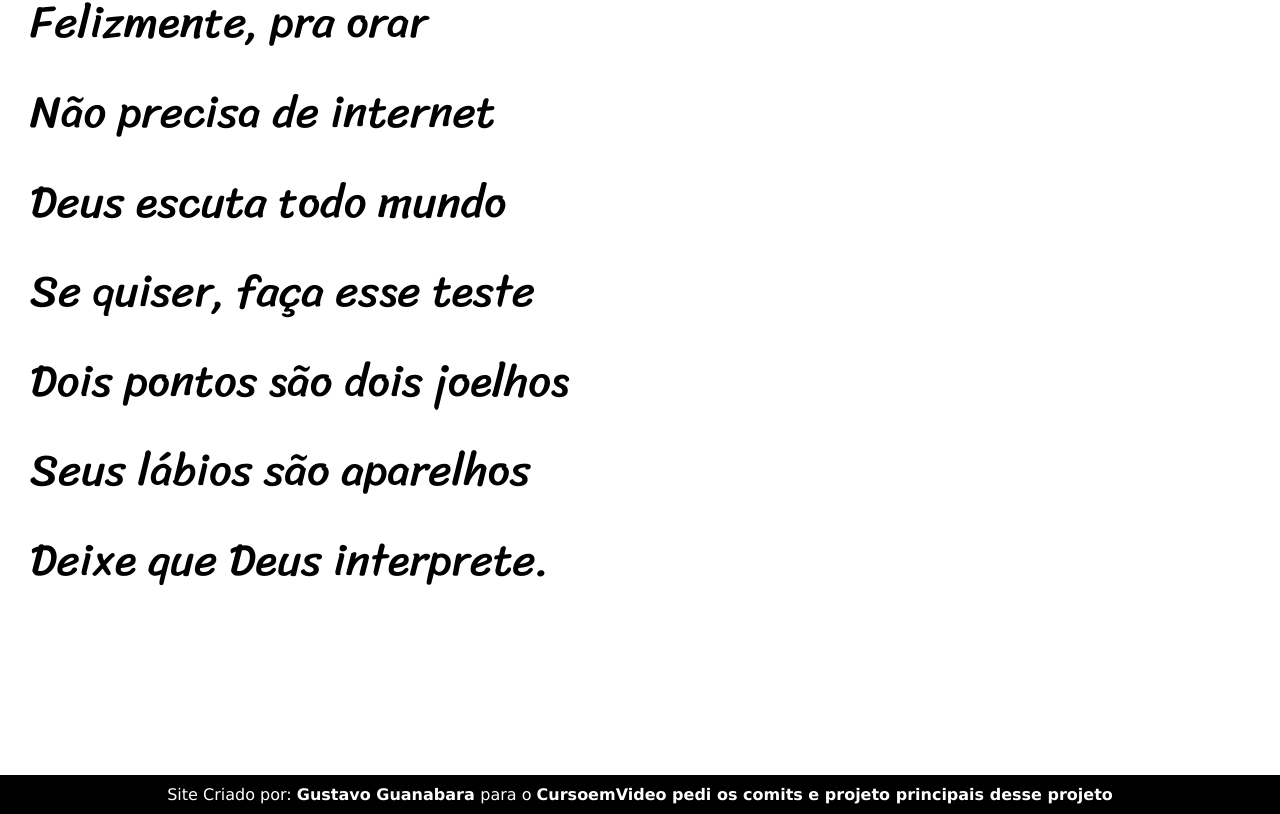
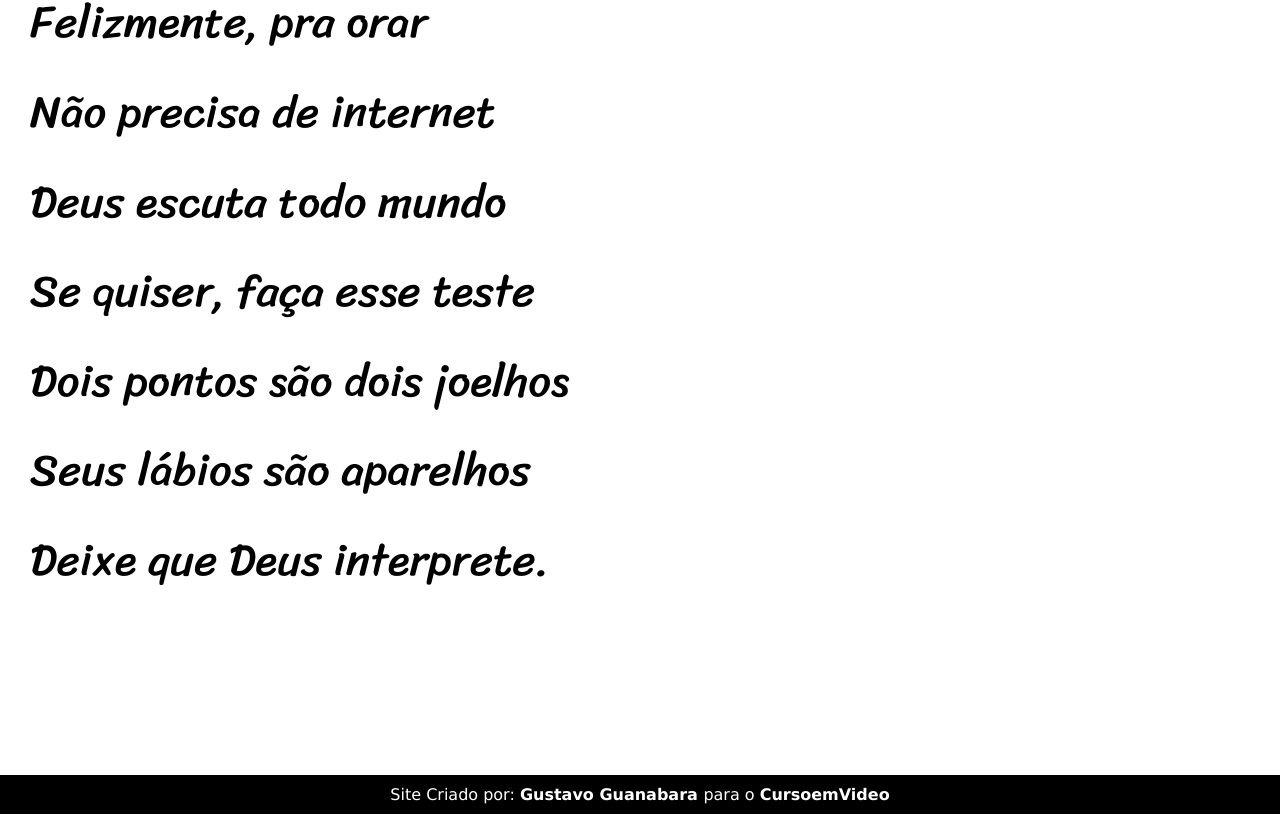
Before and after one commit to Regisrib/projeto-cordel2, a plain HTML site: page index.html in a window 1280 px wide. Shown: the part 5143-5957 px from the top of the page. Drawn offline with Linux system fonts and the light colour scheme.

Commit message:
correção de comit

```diff
--- a/index.html
+++ b/index.html
@@ -95,7 +95,7 @@
         </section>
 
     <footer>
-        <p>Site Criado por: <a href="https://gustavoguanabara.github.io" target="_blank"> Gustavo Guanabara </a>para o <a href="https://www.cursoemvideo.com" target="_blank"> CursoemVideo  pedi os comits e projeto principais desse projeto </a></p>
+        <p>Site Criado por: <a href="https://gustavoguanabara.github.io" target="_blank"> Gustavo Guanabara </a>para o <a href="https://www.cursoemvideo.com" target="_blank"> CursoemVideo</a></p>
     </footer>
 
 </body>
```
